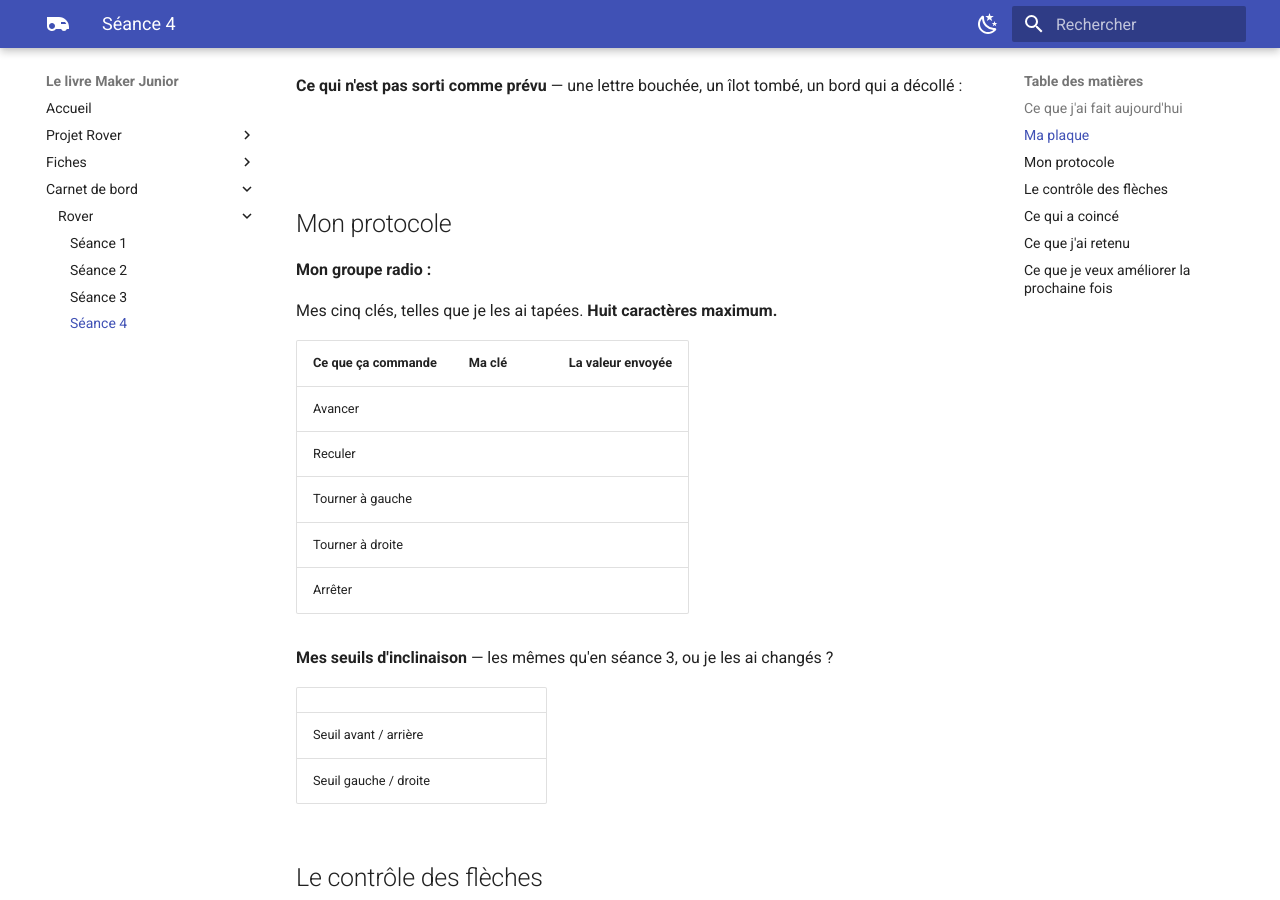
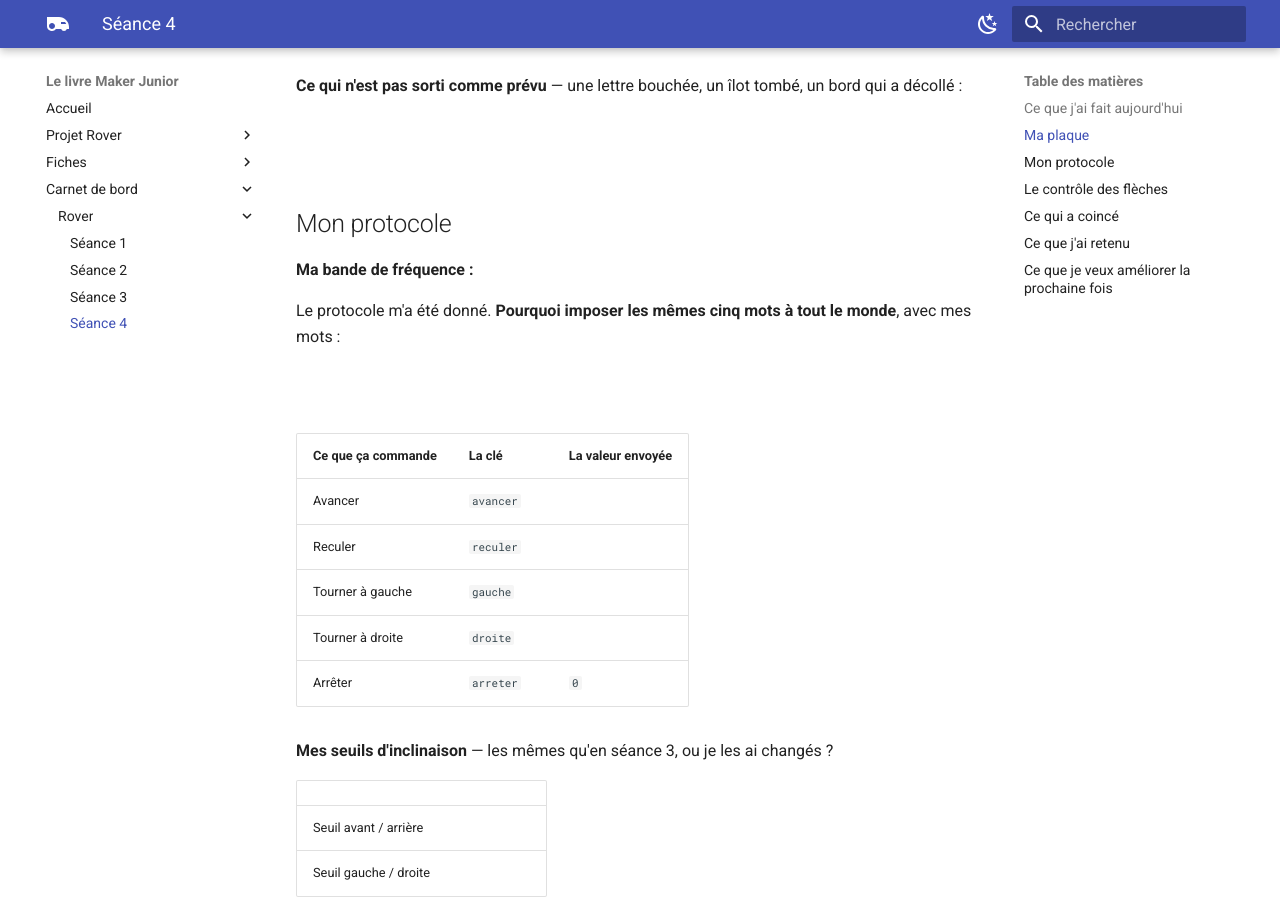
Before and after one commit to arbona-robin/maker-junior, an MkDocs documentation site: the page built from docs/carnet-de-bord/rover-s04.md, in a window 1280 px wide and 900 px high, scrolled down 631 px. Built offline with MkDocs 1.6.1 and Material for MkDocs 9.7.7, drawn with Linux system fonts in a browser that asks for light colours.

Commit message:
S4 : isolation par bande de fréquence, protocole imposé, points LED
La bande de fréquence remplace le groupe. Le groupe laisse toutes les
cartes sur la même fréquence et ne fait que trier à l'arrivée : à douze
émetteurs continus, les messages se gênent quand même. La page et la
fiche expliquent la différence plutôt que de l'escamoter.

Le protocole n'est plus construit par le groupe, il est donné — cinq
clés, au caractère près. La raison est écrite noir sur blanc : en phase
2, un rover devra obéir à la télécommande d'un coéquipier.

Flèches remplacées par les points LED des deux côtés, avec une pause de
100 ms en fin de boucle d'émission : sans elle la télécommande sature le
récepteur.

La linéarisation disparaît — les tests sont à plat dès la S3.

Six captures. Le carnet suit, ainsi que la fiche MakeCode, dont la
section radio passe à la bande et signale que le simulateur l'ignore.

```diff
--- a/docs/carnet-de-bord/rover-s04.md
+++ b/docs/carnet-de-bord/rover-s04.md
@@ -25,17 +25,19 @@ En deux ou trois phrases, avec tes mots.
 
 ## Mon protocole
 
-**Mon groupe radio :**
+**Ma bande de fréquence :**
 
-Mes cinq clés, telles que je les ai tapées. **Huit caractères maximum.**
+Le protocole m'a été donné. **Pourquoi imposer les mêmes cinq mots à tout le monde**, avec mes mots :
 
-| Ce que ça commande | Ma clé | La valeur envoyée |
+<br><br>
+
+| Ce que ça commande | La clé | La valeur envoyée |
 |---|---|---|
-| Avancer | | |
-| Reculer | | |
-| Tourner à gauche | | |
-| Tourner à droite | | |
-| Arrêter | | |
+| Avancer | `avancer` | |
+| Reculer | `reculer` | |
+| Tourner à gauche | `gauche` | |
+| Tourner à droite | `droite` | |
+| Arrêter | `arreter` | `0` |
 
 **Mes seuils d'inclinaison** — les mêmes qu'en séance 3, ou je les ai changés ?
 
```
Also changed, not shown: animation/rover/projet.md (+1 -1 lines), animation/rover/s04.md (+32 -19 lines), docs/fiches/makecode-prise-en-main.md (+11 -8 lines), docs/projets/rover/seances/s04-pilote-a-distance.md (+44 -33 lines), docs/assets/rover-s04/20-bande-de-frequence.png (added), docs/assets/rover-s04/20-groupe-radio.png (deleted), docs/assets/rover-s04/21-envoyer-avancer.png, docs/assets/rover-s04/22-telecommande-complete.png (added), docs/assets/rover-s04/23-quand-une-donnee-est-recue.png (added), docs/assets/rover-s04/23-telecommande-complete.png (deleted), docs/assets/rover-s04/24-premiere-branche.png (added), docs/assets/rover-s04/24-quand-une-donnee-est-recue.png (deleted), docs/assets/rover-s04/25-premiere-branche.png (deleted), docs/assets/rover-s04/25-rover-complet.png (added), 1 more files.
